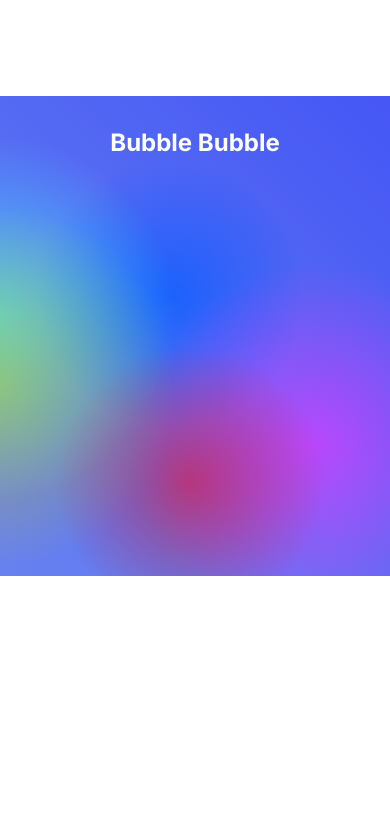
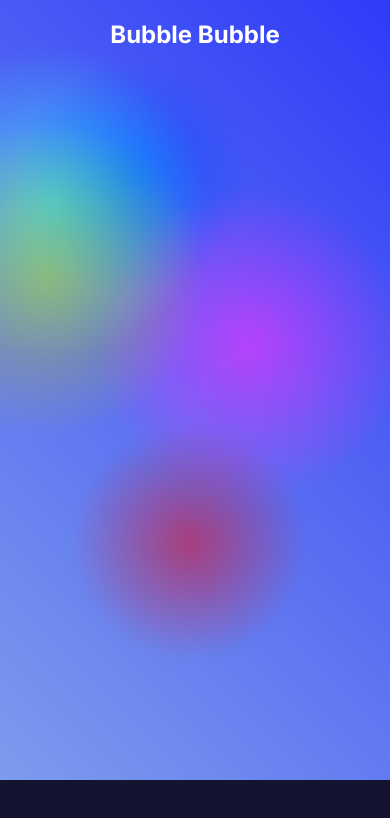
Before and after one commit to soype/bubbles, a Next.js app: page / in a window 390 px wide. Shown: the top 818 px of the page. Built offline with nearby package versions, Linux system fonts and the light colour scheme.

Commit message:
Improve bubbles and make mobile

```diff
--- a/src/app/components/bubbles/bubbles.module.scss
+++ b/src/app/components/bubbles/bubbles.module.scss
@@ -20,21 +20,38 @@ $blue-lt: rgb(100, 220, 255);
 $red: rgb(200, 50, 50);
 $yellow: rgb(180, 180, 50);
 
-$bubble-size: 40rem;
+$bubble-size: 80%;
 
-$container-height: 30rem;
-$container-width: 60rem;
+$container-height: 100%;
+$container-width: 100%;
 
-.container {
+.container{
+  width: 100%;
+  height: 100%;
+  overflow: hidden;
+  h2{
+    width: 20rem;
+    text-align: center;
+    position: absolute;
+    top: 20px;
+    left: calc(50% - 10rem);
+    color: white;
+    z-index: 99;
+  }
+}
+
+.bubble-container {
   width: $container-width;
   height: $container-height;
-  // border: solid 1px black;
-  border-radius: 1rem;
   background-image: linear-gradient(45deg, lightblue, blue);
   background-size: 400%;
   background-position: center;
   position: relative;
   overflow: hidden;
+  transform: scale(1.1);
+
+
+  filter: blur(4px);
 
   display: flex;
   justify-content: center;
@@ -42,6 +59,8 @@ $container-width: 60rem;
   h2{
     color: white;
     padding: 2rem;
+    position: absolute;
+    z-index: 15;
   }
 }
 
@@ -55,21 +74,15 @@ $container-width: 60rem;
     no-repeat;
   @include blend-hard();
 
+  transition: all 1s;
 
   height: $bubble-size;
   width: $bubble-size;
   top: -5rem;
-  left: calc($container-width / 5);
-
-  // height: $bubble-size;
-  // width: $bubble-size;
-  // top: calc($container-height * -.2);
-  // left: calc((100% - $bubble-size) / 2 + calc($container-width * .1));
+  left: calc( calc($container-width / 2) - calc($bubble-size * .5));
 
   transform-origin: center center;
   animation: moveInCircleLg 20s reverse linear infinite;
-
-  // opacity: 1;
 }
 
 .b2 {
@@ -87,7 +100,7 @@ $container-width: 60rem;
   top: 0;
   left: calc($container-width / 3);
 
-  transform-origin: calc(50% + calc($container-height * .2));
+  transform-origin: center center;
   animation: moveInCircleMd 20s linear infinite;
 
   opacity: 1;
@@ -108,6 +121,8 @@ $container-width: 60rem;
 
   top: -8rem;
   right: calc($container-width / 3);
+
+  transform-origin: center center;
   animation: moveInCircleMd 20s linear infinite;
 
   opacity: 1;
@@ -125,10 +140,10 @@ $container-width: 60rem;
 
   height: $bubble-size;
   width: $bubble-size;
-  top: 1rem;
-  left: 10rem;
+  top: 10rem;
+  left: calc( calc($container-width / 2) - calc($bubble-size * .5));
 
-  // transform-origin: calc(50% + calc($container-height * .2));
+  transform-origin: center center;
   animation: moveInCircleMd 30s linear infinite;
 
   opacity: 1;
@@ -147,9 +162,9 @@ $container-width: 60rem;
   height: $bubble-size;
   width: $bubble-size;
   top: 0;
-  left: 0;
+  left: calc( calc($container-width / 2) - calc($bubble-size * .8));
 
-  // transform-origin: calc(50% - 100px);
+  transform-origin: center center;
   animation: moveInCircleMd 20s reverse linear infinite;
 
   opacity: 1;
--- a/src/app/components/bubbles/index.js
+++ b/src/app/components/bubbles/index.js
@@ -1,18 +1,21 @@
 "use client";
 
-import React, { useState } from "react";
+import React, { useState, useEffect, useRef } from "react";
 
 import styles from "./bubbles.module.scss";
 
-const Bubbles = () => {
+const Bubbles = ( { color } ) => {
+
   return (
     <div className={styles.container}>
       <h2>Bubble Bubble</h2>
-      <div className={styles.b1}></div>
-      <div className={styles.b2}></div>
-      <div className={styles.b3}></div>
-      <div className={styles.b4}></div>
-      <div className={styles.b5}></div>
+    <div className={styles['bubble-container']} id="bubbleContainer">
+      <div className={styles.b1} id="blue"></div>
+      <div className={styles.b2} id="purple"></div>
+      <div className={styles.b3} id="blue-lt"></div>
+      <div className={styles.b4} id="red"></div>
+      <div className={styles.b5} id="yellow"></div>
+    </div>
     </div>
   );
 };
--- a/src/app/page.js
+++ b/src/app/page.js
@@ -1,12 +1,31 @@
+'use client'
+
+import React, { useState } from 'react';
 
 import styles from "./page.module.scss";
 
 import Bubbles from "./components/bubbles";
 
 export default function Home() {
+
+  const [color, setColor] = useState('blue')
+
+  const colorSelectHandler = (e) => {
+    console.log(e.target.value)
+  }
+
   return (
     <main className={styles.main}>
-      <Bubbles></Bubbles>
+      <Bubbles color={color}></Bubbles>
+      <div className={styles['color-selector']}>
+        {/* <select id="colorSelect" onChange={colorSelectHandler}>
+          <option value="blue">Blue</option>
+          <option value="red">Red</option>
+          <option value="yellow">Yellow</option>
+          <option value="blue-lt">Light blue</option>
+          <option value="purple">Purple</option>
+        </select> */}
+      </div>
     </main>
   );
 }
--- a/src/app/page.module.scss
+++ b/src/app/page.module.scss
@@ -1,8 +1,26 @@
 .main {
   display: flex;
   flex-direction: column;
-  justify-content: space-between;
   align-items: center;
-  padding: 6rem;
-  min-height: 100vh;
+  height: 100vh - 5vh;
 }
+
+.color-selector{
+  position: fixed;
+  bottom: 0;
+  height: 4rem;
+  width: 100%;
+  background-color: rgb(20, 20, 48);
+  display: flex;
+  justify-content: center;
+  align-items: center;
+
+  select{
+    height: 2rem;
+    border: none;
+    border-radius: 1rem;
+    text-align: center;
+    background-color: gray;
+    color: white;
+  }
+}
```
